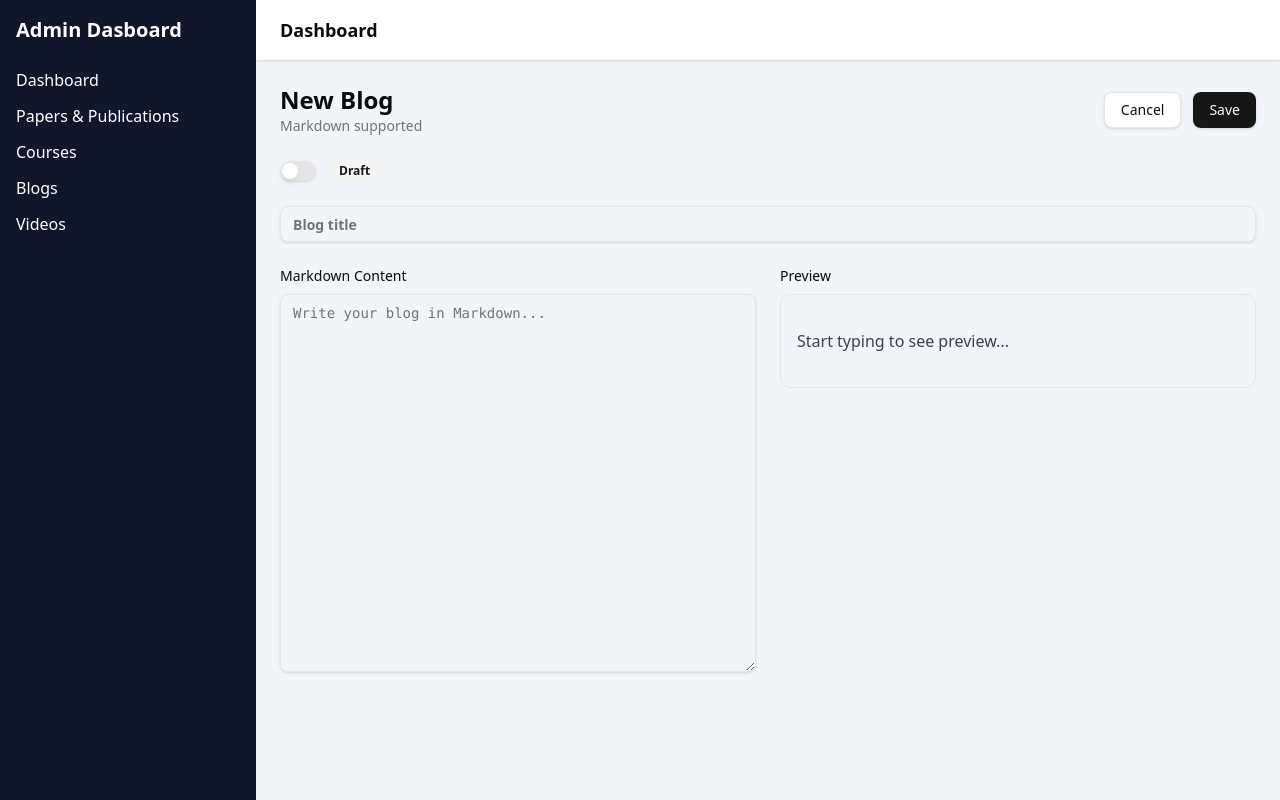
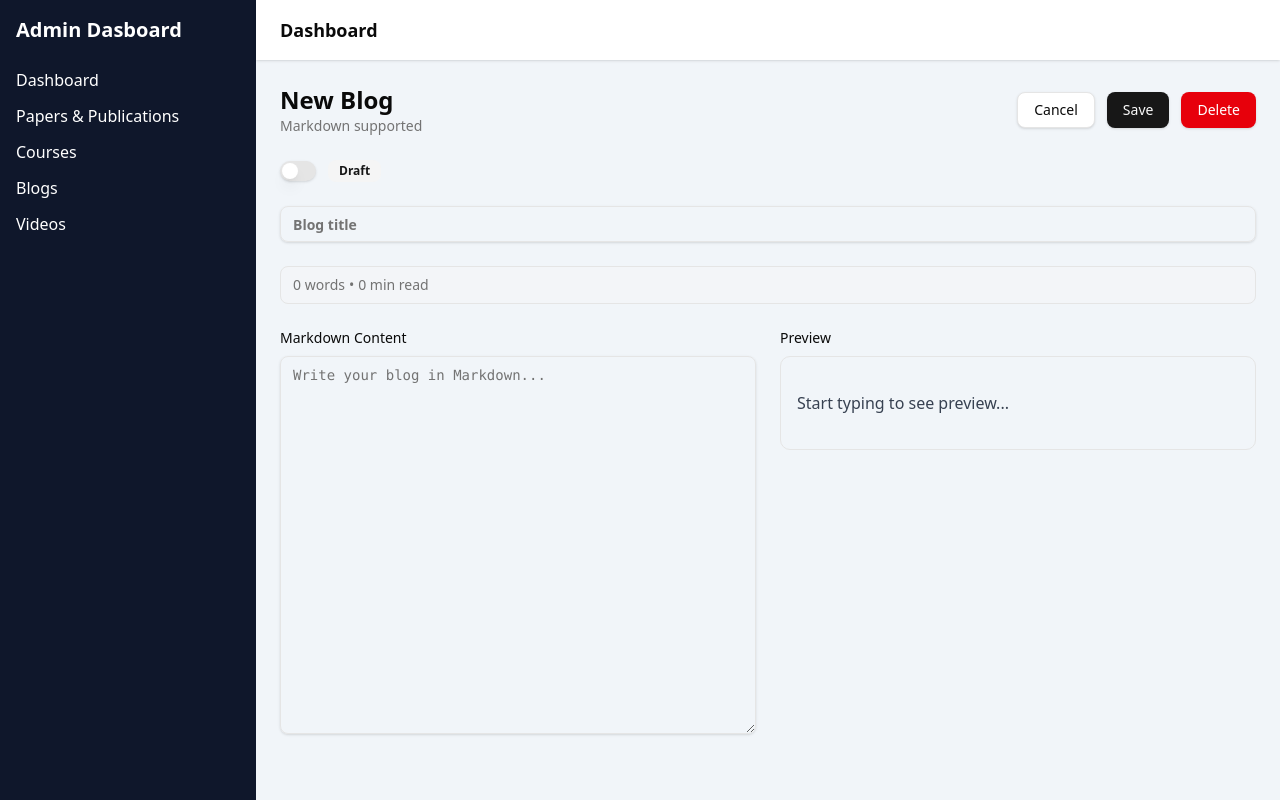
Before and after one commit to sangatrokaya/ProfessorSite, a React app in the folder frontend/: page /admin/blogs/new in a window 1280 px wide. Built offline with nearby package versions, Linux system fonts and the light colour scheme; no server answers; sample sign-in values are in the browser's storage; the HTML template or start-up script is replaced by a standard one.

Commit message:
Add word count, reading time, and delete blog action in the admin side blog editor

```diff
--- a/frontend/src/pages/admin/BlogEditor.jsx
+++ b/frontend/src/pages/admin/BlogEditor.jsx
@@ -1,6 +1,6 @@
 import { useEffect, useState } from "react";
 import { useNavigate, useParams, Link } from "react-router-dom";
-import { useSelector } from "react-redux";
+import { toast } from "react-toastify";
 import api from "@/services/api";
 
 import { Button } from "@/components/ui/button";
@@ -12,6 +12,8 @@ import { Switch } from "@/components/ui/switch";
 
 import ReactMarkdown from "react-markdown";
 import remarkGfm from "remark-gfm";
+
+import { calculateReadingStats } from "@/utils/readingTime";
 
 const BlogEditor = () => {
   const { id } = useParams(); // undefined for new blog
@@ -25,6 +27,8 @@ const BlogEditor = () => {
     content: "",
     published: false,
   });
+
+  const { wordCount, readingTime } = calculateReadingStats(form.content || "");
 
   /* ------------- FETCH BLOG (EDIT MODE) ---------------- */
   useEffect(() => {
@@ -66,6 +70,24 @@ const BlogEditor = () => {
     }
   };
 
+  /* ------------ DELETE BLOG HANDLER -------------- */
+  const deleteBlogHandler = async () => {
+    const confirmDelete = window.confirm(
+      "Are you sure you want to delete this blog?  This action can't be undone."
+    );
+
+    if (!confirmDelete) return;
+
+    try {
+      await api.delete(`/api/blogs/${id}`);
+      toast.success("Blog deleted successfully");
+      navigate("/admin/blogs");
+    } catch (error) {
+      console.error(error);
+      toast.error("Failed to delete blog!");
+    }
+  };
+
   /* ------------ LOADING STATE ---------------- */
   if (loading) {
     return (
@@ -94,6 +116,13 @@ const BlogEditor = () => {
           <Button onClick={submitHandler} disabled={saving}>
             {saving ? "Saving..." : "Save"}
           </Button>
+          <Button
+            variant="destructive"
+            onClick={deleteBlogHandler}
+            className="text-white"
+          >
+            Delete
+          </Button>
         </div>
       </div>
 
@@ -115,6 +144,15 @@ const BlogEditor = () => {
         onChange={(e) => setForm({ ...form, title: e.target.value })}
         className="text-lg font-semibold"
       />
+
+      {/* Word Count + Reading Time */}
+      <div className="rounded-md border bg-muted/40 px-3 py-2">
+        <div className="flex items-center gap-1 text-sm text-muted-foreground">
+          <span>{wordCount} words</span>
+          <span>•</span>
+          <span>{readingTime} min read</span>
+        </div>
+      </div>
 
       {/* Editor + Preview */}
       <div className="grid md:grid-cols-2 gap-6">
```
